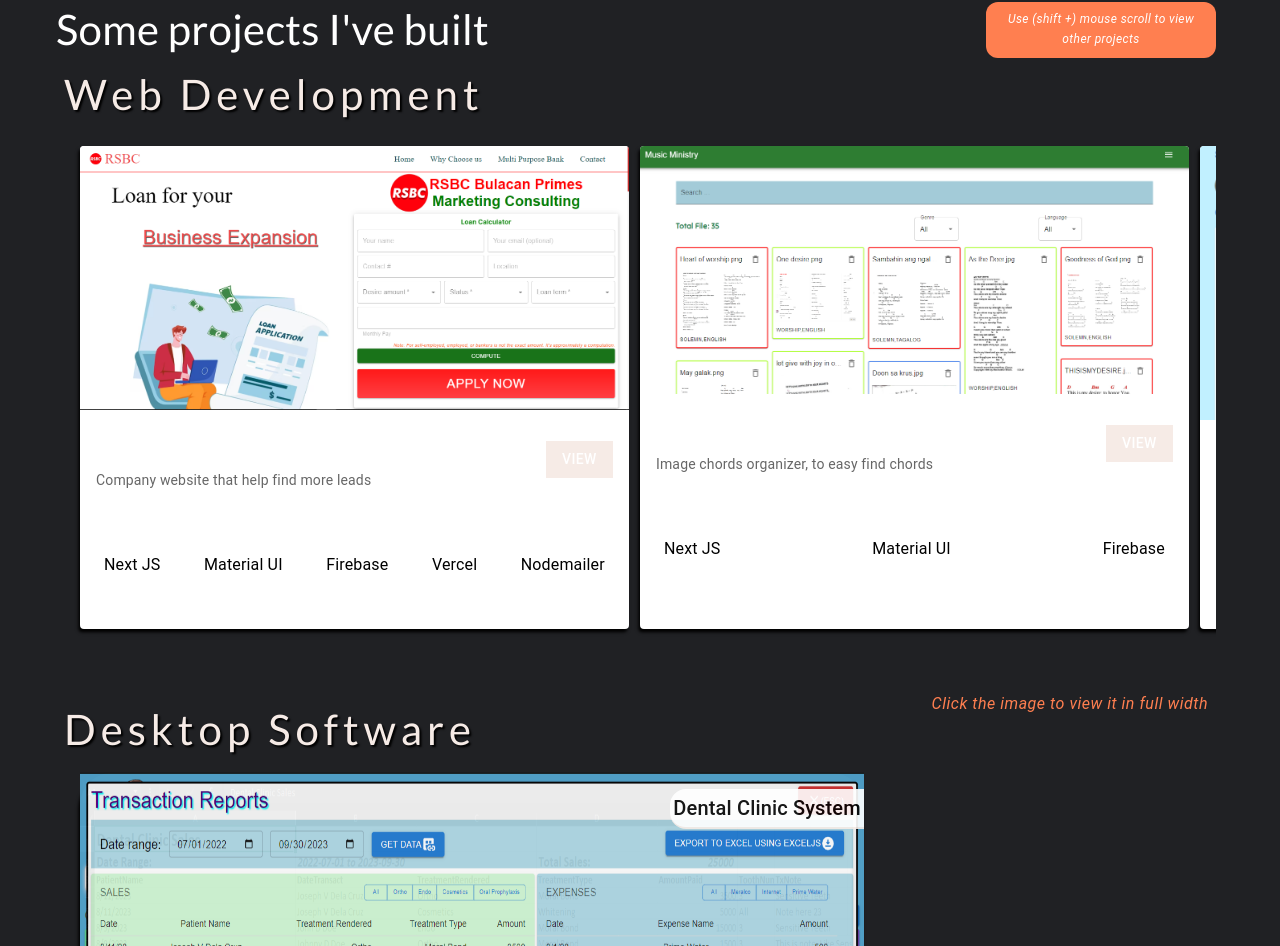
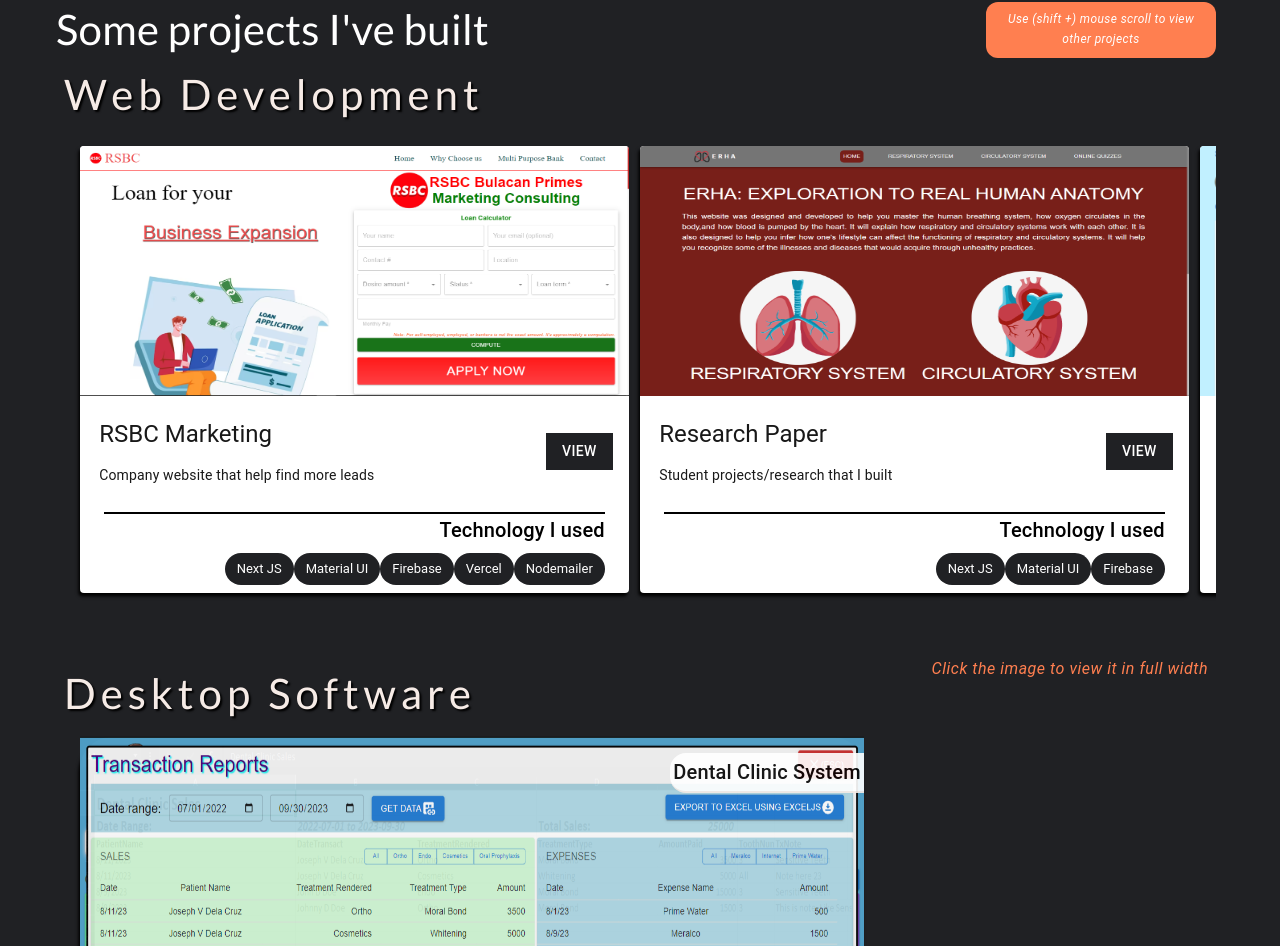
Before and after one commit to Noah202226/noahs-profile-2021, a Next.js app: page / in a window 1280 px wide. Shown: the part 1600-2546 px from the top of the page. Built offline with nearby package versions, Linux system fonts and the light colour scheme.

Commit message:
fix: ui of media project card

```diff
--- a/pages/components/CardMediaProgram/CardMediaProgram.js
+++ b/pages/components/CardMediaProgram/CardMediaProgram.js
@@ -7,7 +7,7 @@
 
 import React from "react";
 import Image from "next/image";
-import { Box, Grid, Stack } from "@mui/material";
+import { Box, Chip, Grid, Stack } from "@mui/material";
 
 export default function CardMediaProgram({
   ImageSrc,
@@ -26,9 +26,10 @@
           src={ImageSrc}
           alt={altImage}
           width={560}
-          height={200}
+          height={560}
         />
       </Box>
+
       <CardContent>
         <Stack
           flexDirection={"row"}
@@ -36,12 +37,21 @@
           justifyContent={"space-between"}
         >
           <Stack>
-            <Typography gutterBottom variant="h5" component="div">
-              {title}
-            </Typography>
-            <Typography variant="body2" color="text.secondary">
-              {description}
-            </Typography>
+            <div className="media-card">
+              <Typography
+                gutterBottom
+                variant="h5"
+                component="div"
+                color={"black"}
+              >
+                {title}
+              </Typography>
+            </div>
+            <div className="media-card">
+              <Typography variant="body2" color={"black"}>
+                {description}
+              </Typography>
+            </div>
           </Stack>
 
           <Stack
@@ -49,12 +59,12 @@
             alignItems={"flex-end"}
             justifyContent={"flex-end"}
             height={"100%"}
-            bgcolor={"var(---div-title-bg)"}
+            bgcolor={"#202124"}
           >
             <Button variant="filed" size="small" target="_blank" href={link}>
               View
             </Button>
-            {/* <Button variant="filed" size="small" color="warning">
+            {/* <Button variant="filed" size="small" target="_blank" href={code}>
               Code
             </Button> */}
           </Stack>
@@ -63,17 +73,28 @@
       <CardActions>
         <Grid container mx={2}>
           <Grid item xs={12} md={12}>
-            <Typography gutterBottom variant="h6" component="div">
+            <Typography
+              gutterBottom
+              variant="h6"
+              component="div"
+              color={"black"}
+              borderTop={"2px solid"}
+              textAlign={"end"}
+            >
               Technology I used
             </Typography>
 
             <Stack
               flexDirection={"row"}
               alignItems={"center"}
-              justifyContent={"space-between"}
+              justifyContent={"flex-end"}
             >
               {techUsedArray?.map((tech) => (
-                <Typography key={tech}>{tech}</Typography>
+                <Chip
+                  label={tech}
+                  sx={{ backgroundColor: "#202124" }}
+                  key={tech}
+                />
               ))}
             </Stack>
           </Grid>
--- a/pages/index.js
+++ b/pages/index.js
@@ -639,14 +639,15 @@
                 "Vercel",
                 "Nodemailer",
               ]}
+              // code={"https://github.com/Noah202226/rsbc-official"}
             />
 
             <CardMediaProgram
-              ImageSrc={"/chords-finder-app.PNG"}
-              title={"Chords Finder App"}
-              altImage={"chords finder app"}
-              description={"Image chords organizer, to easy find chords"}
-              link={"https://music-ministry-chord-finder.web.app/"}
+              ImageSrc={"/Erha.png"}
+              altImage={"Research Paper Sample"}
+              title={"Research Paper"}
+              description={"Student projects/research that I built"}
+              link={"https://erha-3686e.web.app/"}
               techUsedArray={["Next JS", "Material UI", "Firebase"]}
             />
 
@@ -660,11 +661,11 @@
             />
 
             <CardMediaProgram
-              ImageSrc={"/Erha.png"}
-              altImage={"Research Paper Sample"}
-              title={"Research Paper"}
-              description={"Student projects/research that I built"}
-              link={"https://erha-3686e.web.app/"}
+              ImageSrc={"/chords-finder-app.PNG"}
+              title={"Chords Finder App"}
+              altImage={"chords finder app"}
+              description={"Image chords organizer, to easy find chords"}
+              link={"https://music-ministry-chord-finder.web.app/"}
               techUsedArray={["Next JS", "Material UI", "Firebase"]}
             />
           </Grid>
--- a/styles/globals.css
+++ b/styles/globals.css
@@ -117,7 +117,7 @@
 
 .apps-images {
   width: 100%;
-  height: 100%;
+  height: 250px;
 }
 .navlink {
   padding: 1rem;
@@ -142,6 +142,24 @@
 .card.show {
   transform: translateX(0);
   opacity: 1;
+}
+.media-card {
+  z-index: 999;
+
+  padding: 0.2rem;
+  top: 1rem;
+  right: 0;
+
+  box-shadow: none !important;
+
+  /* background-color: #202124; */
+  color: #202124;
+
+  /* border-bottom-right-radius: 1rem;
+  border-top-right-radius: 1rem; */
+  /* border-bottom: 2px solid var(---div-title-bg); */
+
+  opacity: 0.9;
 }
 
 /* Image slider */
```
